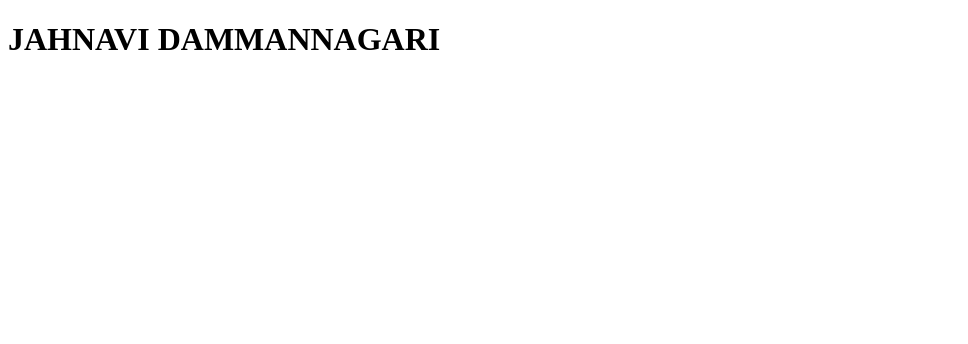
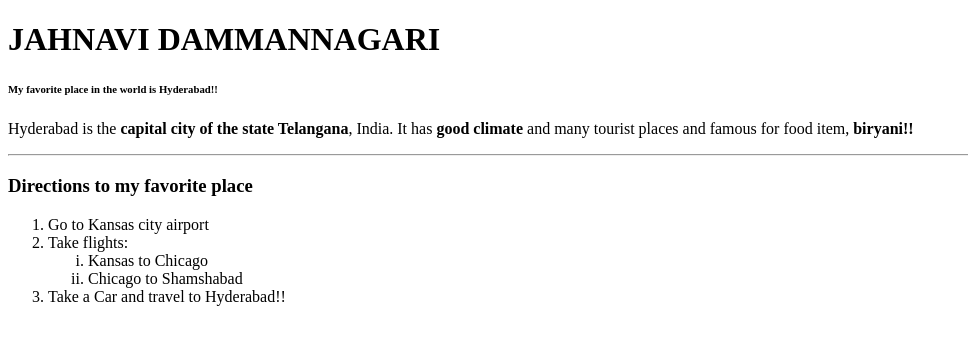
Before and after one commit to 44-563-WebApps-F21/webapps-f21-assignment-3-Jahnavi2325, a plain HTML site: page index.html in a window 1280 px wide. Shown: the whole page, without its empty margins (0-968 px from the left). Drawn offline with Linux system fonts and the light colour scheme.

Commit message:
Added directions to my favorite city

```diff
--- a/index.html
+++ b/index.html
@@ -5,5 +5,19 @@
     </head>
     <body>
         <h1>JAHNAVI DAMMANNAGARI</h1>
+        <h6>My favorite place in the world is Hyderabad!!</h6>
+        <p>Hyderabad is the <b>capital city of the state Telangana</b>, India.
+            It has <b>good climate</b> and many tourist places and famous for food item,<b> biryani!!</b></p>
+        <hr>
+        <h3>Directions to my favorite place</h3>
+        <ol type = "1">
+            <li>Go to Kansas city airport</li>
+            <li>Take flights:</li>
+            <ol type = "i">
+                <li>Kansas to Chicago</li>
+                <li>Chicago to Shamshabad</li>
+            </ol>
+            <li>Take a Car and travel to Hyderabad!!</li>
+        </ol>
     </body>
 </html>
```
